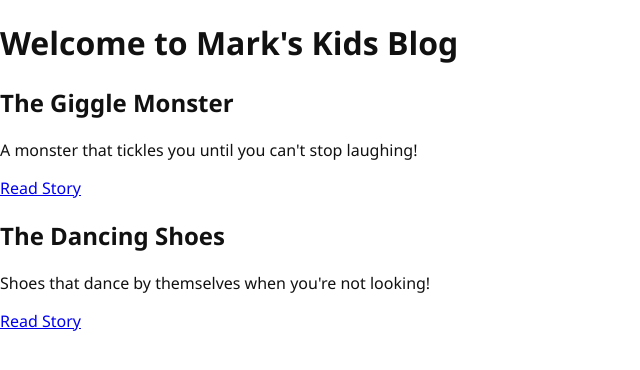
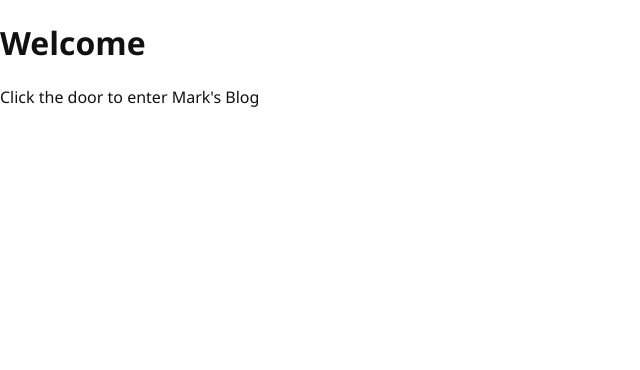
Before and after one commit to marksblog/marksblog.github.io, a plain HTML site: page index.html in a window 1280 px wide. Shown: the whole page, without its empty margins (0-640 px from the left). Drawn offline with Linux system fonts and the light colour scheme.

Commit message:
Update index.html

```diff
--- a/index.html
+++ b/index.html
@@ -3,14 +3,20 @@
 <head>
   <meta charset="UTF-8">
   <meta name="viewport" content="width=device-width, initial-scale=1.0">
-  <title>Mark's Kids Blog</title>
+  <title>Welcome to Mark's Blog</title>
   <link rel="stylesheet" href="src/styles/global.css">
 </head>
 <body>
-  <div id="app">
-    <h1>Welcome to Mark's Kids Blog</h1>
-    <div class="article-list"></div>
+  <div id="door-container">
+    <div class="door">
+      <h1>Welcome</h1>
+      <p>Click the door to enter Mark's Blog</p>
+    </div>
   </div>
-  <script src="src/js/main.js" type="module"></script>
+  <script>
+    document.querySelector('.door').onclick = () => {
+      window.location.href = 'blog.html';
+    };
+  </script>
 </body>
 </html>
```
